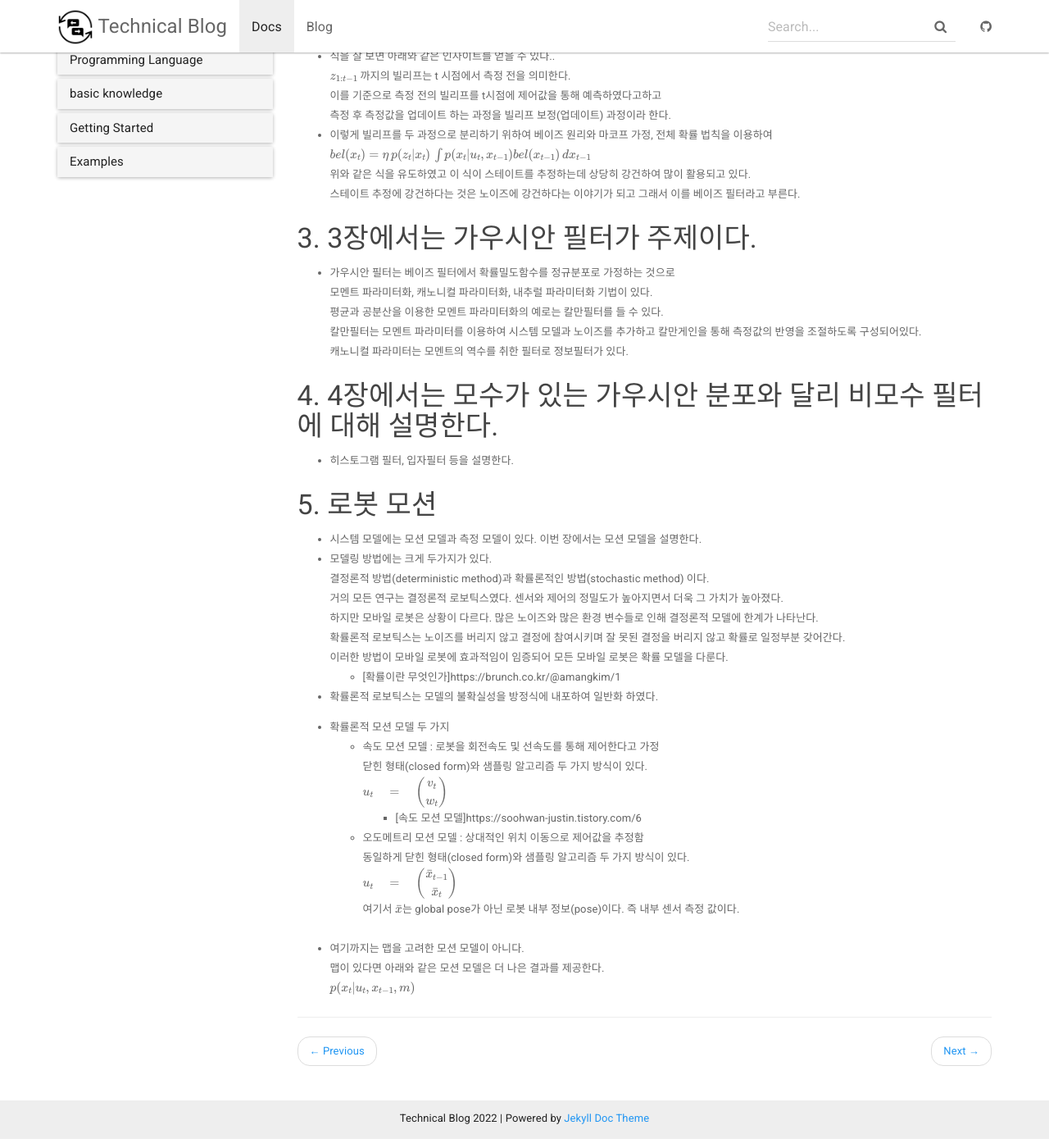
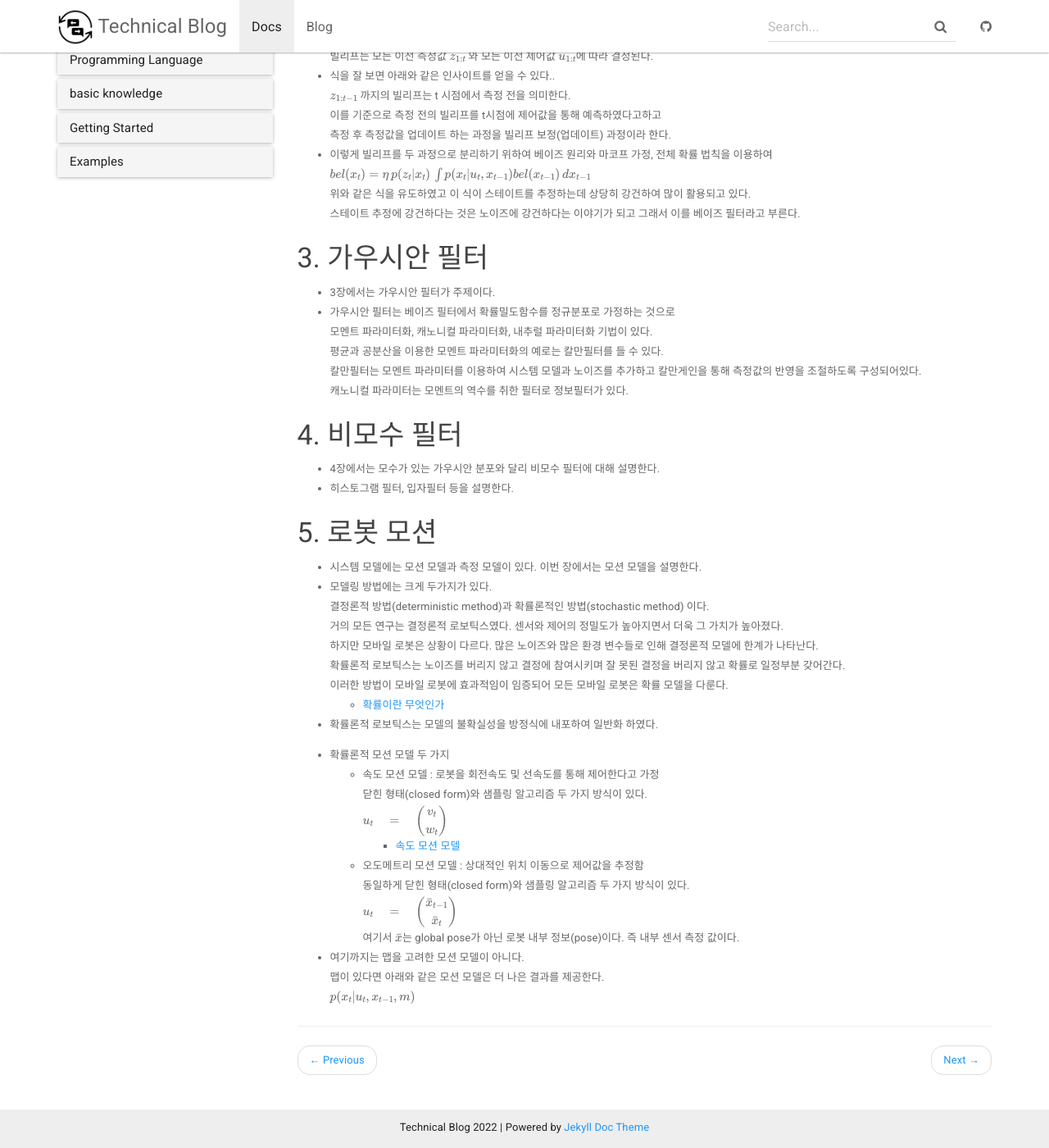
Before and after one commit to contravia-cloud/TechnicalBlog2, a Jekyll site: the page built from _docs/ProbabilisticRobotics/intro.md, in a window 1280 px wide and 1400 px high, scrolled down 294 px. Shown: the whole window at 82% size. Built offline with Jekyll 4.4.1, drawn with Linux system fonts in a browser that asks for light colours; formulas are drawn with MathJax 3; some of the changed text lies outside the part shown.

Commit message:
Update intro.md

```diff
--- a/_docs/ProbabilisticRobotics/intro.md
+++ b/_docs/ProbabilisticRobotics/intro.md
@@ -19,14 +19,16 @@ permalink: /docs/PR1/
   위와 같은 식을 유도하였고 이 식이 스테이트를 추정하는데 상당히 강건하여 많이 활용되고 있다.
   스테이트 추정에 강건하다는 것은 노이즈에 강건하다는 이야기가 되고 그래서 이를 베이즈 필터라고 부른다.
 
-### 3. 3장에서는 가우시안 필터가 주제이다.
+### 3. 가우시안 필터
+- 3장에서는 가우시안 필터가 주제이다.
 - 가우시안 필터는 베이즈 필터에서 확률밀도함수를 정규분포로 가정하는 것으로
   모멘트 파라미터화, 캐노니컬 파라미터화, 내추럴 파라미터화 기법이 있다.
   평균과 공분산을 이용한 모멘트 파라미터화의 예로는 칼만필터를 들 수 있다.
   칼만필터는 모멘트 파라미터를 이용하여 시스템 모델과 노이즈를 추가하고 칼만게인을 통해 측정값의 반영을 조절하도록 구성되어있다.
   캐노니컬 파라미터는 모멘트의 역수를 취한 필터로 정보필터가 있다.
 
-### 4. 4장에서는 모수가 있는 가우시안 분포와 달리 비모수 필터에 대해 설명한다.
+### 4. 비모수 필터
+- 4장에서는 모수가 있는 가우시안 분포와 달리 비모수 필터에 대해 설명한다.
 - 히스토그램 필터, 입자필터 등을 설명한다.
 
 ### 5. 로봇 모션
@@ -37,19 +39,19 @@ permalink: /docs/PR1/
   하지만 모바일 로봇은 상황이 다르다. 많은 노이즈와 많은 환경 변수들로 인해 결정론적 모델에 한계가 나타난다.
   확률론적 로보틱스는 노이즈를 버리지 않고 결정에 참여시키며 잘 못된 결정을 버리지 않고 확률로 일정부분 갖어간다.
   이러한 방법이 모바일 로봇에 효과적임이 임증되어 모든 모바일 로봇은 확률 모델을 다룬다.
-  - [확률이란 무엇인가]https://brunch.co.kr/@amangkim/1
+  - [확률이란 무엇인가](https://brunch.co.kr/@amangkim/1)
 - 확률론적 로보틱스는 모델의 불확실성을 방정식에 내포하여 일반화 하였다.
 
 - 확률론적 모션 모델 두 가지
   - 속도 모션 모델 : 로봇을 회전속도 및 선속도를 통해 제어한다고 가정
     닫힌 형태(closed form)와 샘플링 알고리즘 두 가지 방식이 있다.
     $u_{t} \quad = \quad \begin{pmatrix} v_{t} \\\\ w_{t} \end{pmatrix}$
-    - [속도 모션 모델]https://soohwan-justin.tistory.com/6
+    - [속도 모션 모델](https://soohwan-justin.tistory.com/6)
   - 오도메트리 모션 모델 : 상대적인 위치 이동으로 제어값을 추정함
     동일하게 닫힌 형태(closed form)와 샘플링 알고리즘 두 가지 방식이 있다.
     $u_{t} \quad = \quad \begin{pmatrix} \bar{x}\_{t-1} \\\\ \bar{x}\_{t} \end{pmatrix}$
     여기서 $\bar{x}$는 global pose가 아닌 로봇 내부 정보(pose)이다. 즉 내부 센서 측정 값이다.
-<br>
+
 - 여기까지는 맵을 고려한 모션 모델이 아니다.
   맵이 있다면 아래와 같은 모션 모델은 더 나은 결과를 제공한다.
-  $p(x_{t}\vert u_{t},x_{t-1},m) $
+  $p(x_{t} \vert u_{t},x_{t-1},m)$
```
Also changed, not shown: other parts of _docs/ProbabilisticRobotics/intro.md (+2 -2 lines).
